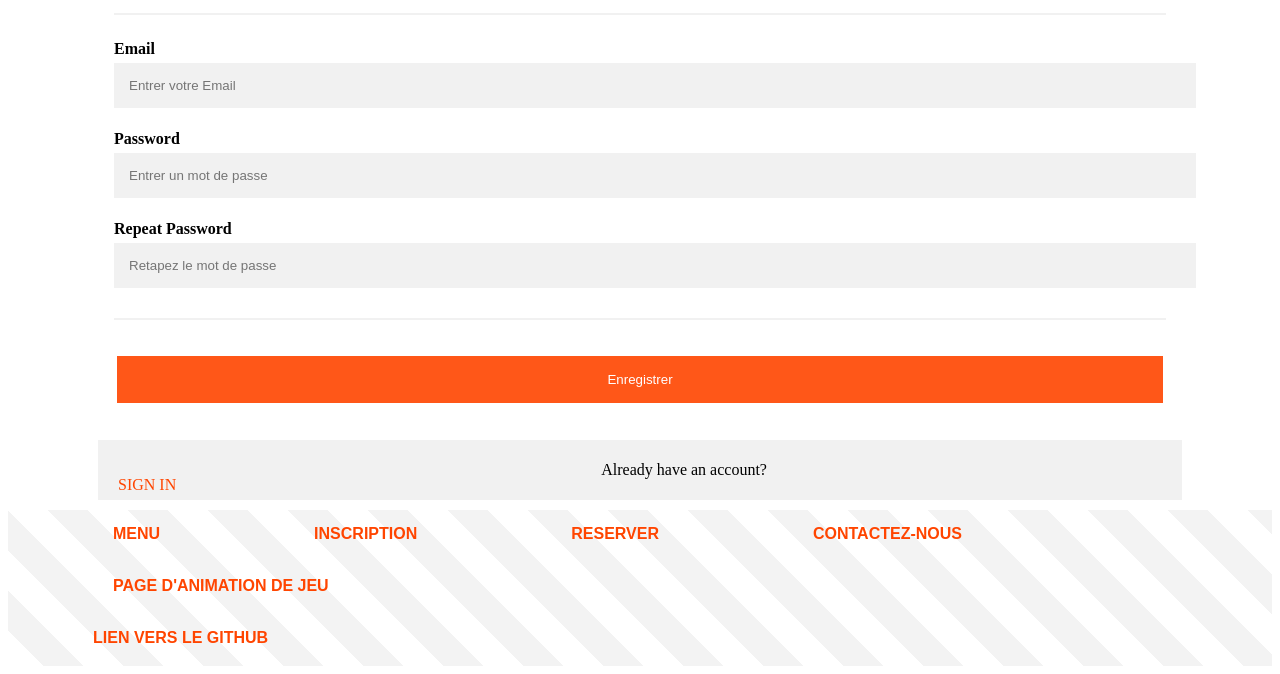
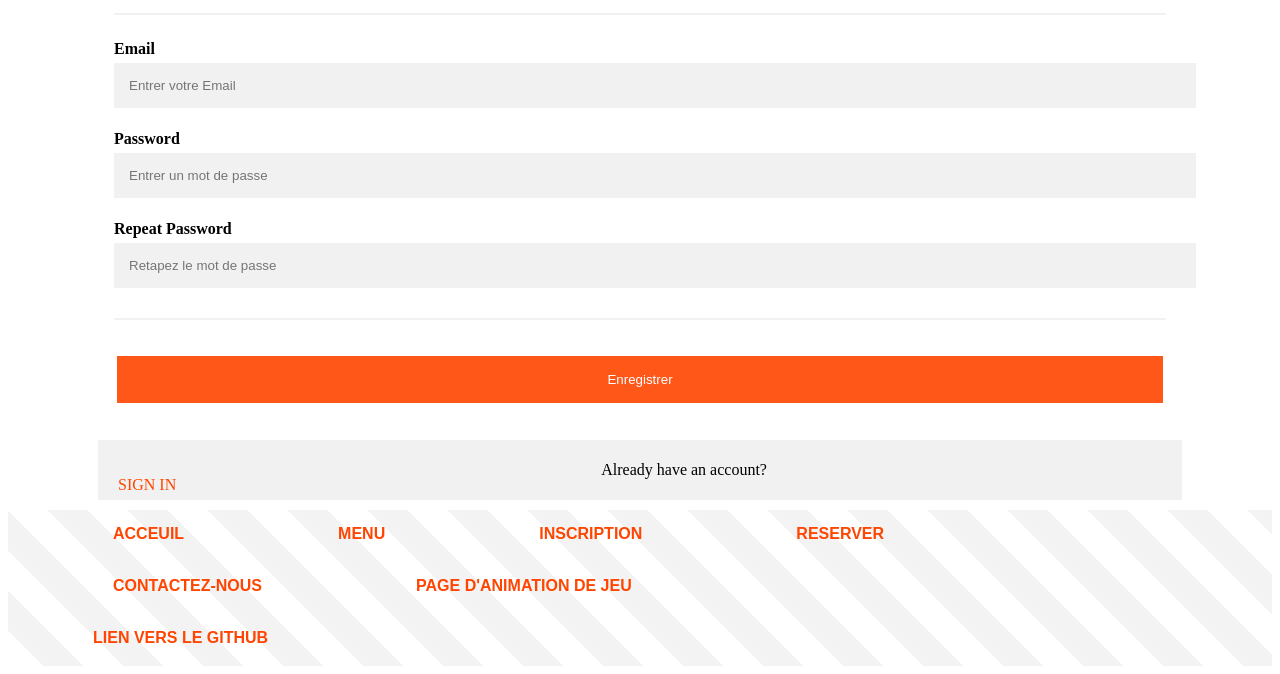
Before and after one commit to Salihou18/ProjetIntroProgWebCite, a plain HTML site: page prog/inscription.html in a window 1280 px wide. Shown: the part 676-1350 px from the top of the page. Drawn offline with Linux system fonts and the light colour scheme.

Commit message:
finalgit checkout test-branchgit checkout test-branch

```diff
--- a/prog/inscription.html
+++ b/prog/inscription.html
@@ -59,7 +59,7 @@
       <div>
           <nav>
               <ul id="basdepage">
-
+                  <li><a href="index.html">Acceuil</a></li>
                   <li><a href="menu.html">Menu</a></li>
                   <li><a href="inscription.html">Inscription</a></li>
                   <li><a href="reserver.html">Reserver</a></li>
```
Also changed, not shown: prog/index.html (+0 -1 lines).
